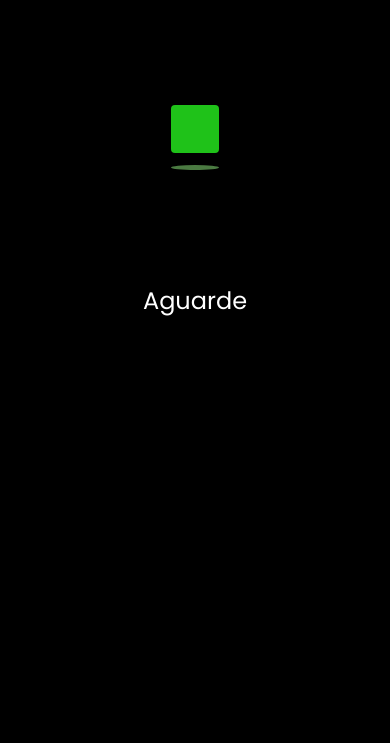
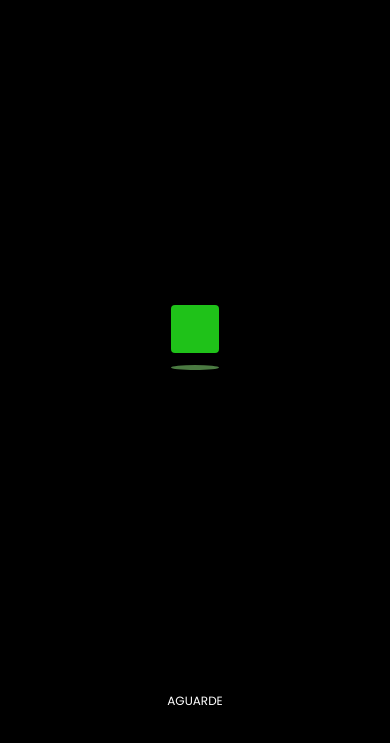
Before and after one commit to Francilino-Netoo/Porfolio-3D, a website built with Vite: page index.html in a window 390 px wide. Shown: the part 37-780 px from the top of the page. Built offline with nearby package versions, Linux system fonts and the light colour scheme.

Commit message:
Utimos ajustes finais

```diff
--- a/index.html
+++ b/index.html
@@ -39,7 +39,7 @@
     </div>
     <div id="loader-wrapper">
       <div class="loader"></div>
-      <div id="aguarde">Aguarde<span id="dots"></span></div>
+      <div id="aguarde">AGUARDE</div>
     </div>
     <header>
       <a href="#" id="logo">
--- a/style.css
+++ b/style.css
@@ -285,11 +285,23 @@ footer {
   border-radius: 50%;
 }
 
+#aguarde {
+  color: #fff;
+  font-size: 24px;
+  margin-bottom: 400px;
+  animation: blink 1s linear infinite; /* Adicionando animação de piscar */
+}
+
 @media (max-width: 992px) {
   header {
     padding: 6px 12px;
   }
-
+  #aguarde {
+    color: #fff;
+    font-size: 12px;
+    margin-bottom: 100px;
+    animation: blink 1s linear infinite; /* Adicionando animação de piscar */
+  }
   #logo img {
     width: 25px;
     height: 25px;
@@ -359,6 +371,13 @@ footer {
     padding: 6px 12px;
   }
 
+  #aguarde {
+    color: #fff;
+    font-size: 12px;
+    margin-bottom: 100px;
+    animation: blink 1s linear infinite; /* Adicionando animação de piscar */
+  }
+
   #logo img {
     width: 25px;
     height: 25px;
@@ -424,7 +443,6 @@ footer {
 }
 
 /* Loader */
-/* Loader */
 #loader-wrapper {
   position: fixed;
   top: 0;
@@ -468,17 +486,6 @@ footer {
   left: 0;
   border-radius: 4px;
   animation: jump7456 0.5s linear infinite;
-}
-
-#aguarde {
-  color: #fff;
-  font-size: 24px;
-  margin-bottom: 500px;
-  animation: blink 1s linear infinite; /* Adicionando animação de piscar */
-}
-
-#dots {
-  animation: moveDots 5s infinite; /* Adicionando animação de movimento dos pontos */
 }
 
 @keyframes jump7456 {
@@ -526,16 +533,3 @@ footer {
     opacity: 1;
   }
 }
-
-@keyframes moveDots {
-  0%,
-  100% {
-    content: ".";
-  }
-  33% {
-    content: "..";
-  }
-  66% {
-    content: "...";
-  }
-}
```
